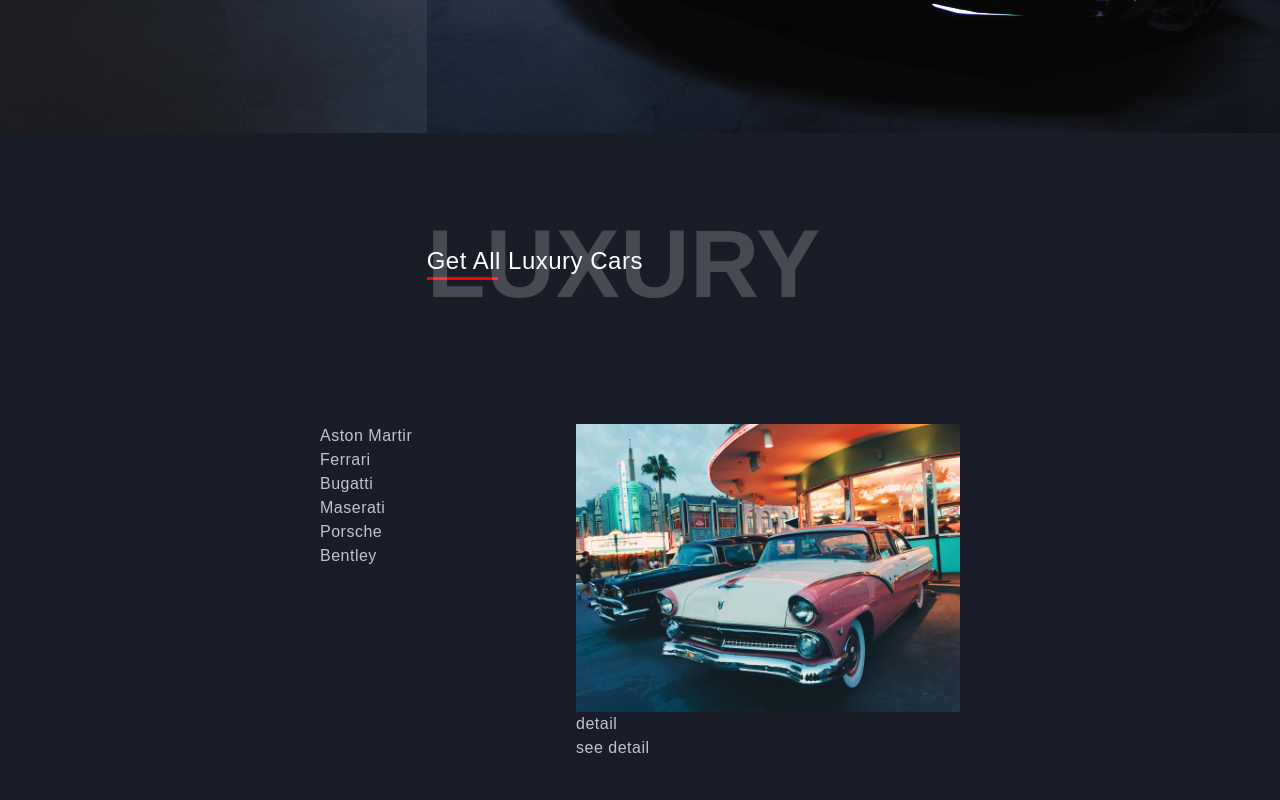
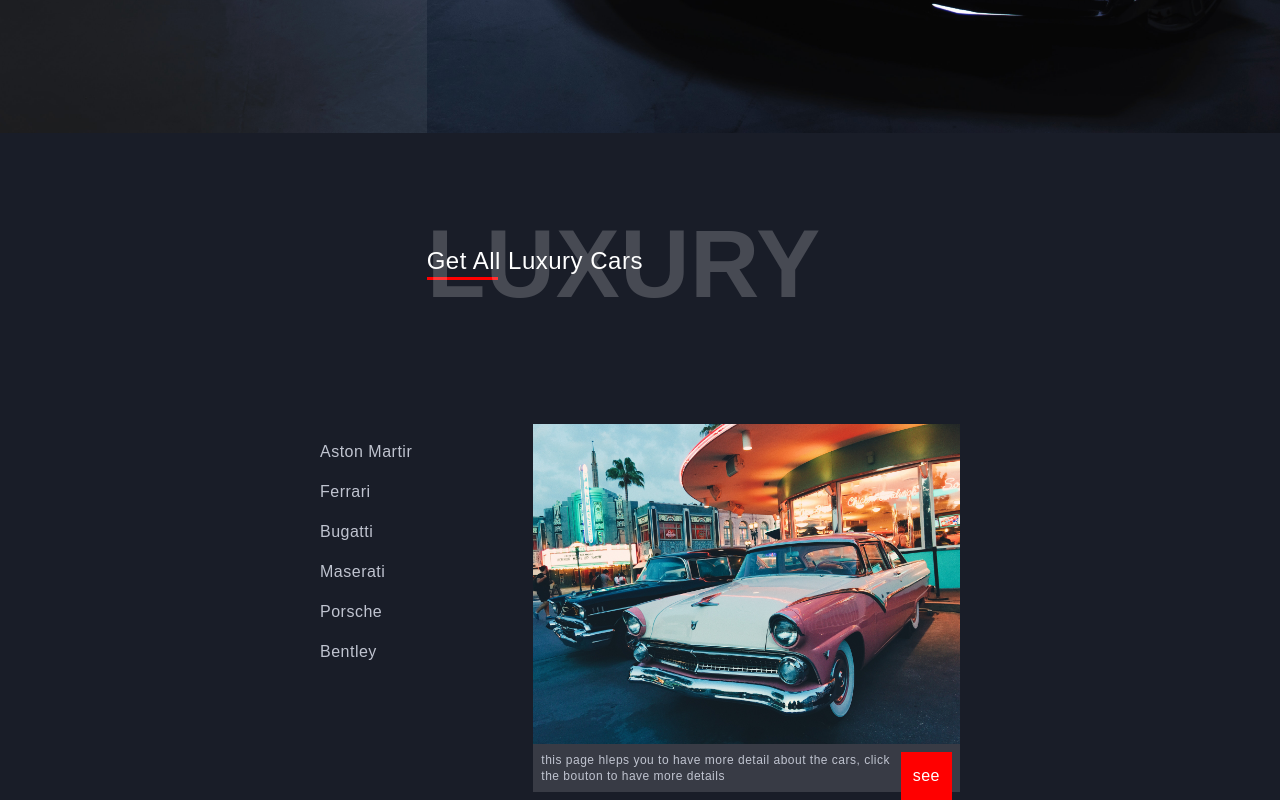
Before and after one commit to joel-kalema/luxury-cars, a Next.js app: page / in a window 1280 px wide. Shown: the part 667-1467 px from the top of the page. Before the commit the page ends 1427 px from the top, so only its background shows below. Built offline with nearby package versions, Linux system fonts and the light colour scheme.

Commit message:
add about content

```diff
--- a/components/about.js
+++ b/components/about.js
@@ -8,18 +8,18 @@ export default function About () {
             </div>
             <div className="flex w-3/6 mx-auto justify-between">
                 <ul>
-                    <li>Aston Martir</li>
-                    <li>Ferrari</li>
-                    <li>Bugatti</li>
-                    <li>Maserati</li>
-                    <li>Porsche</li>
-                    <li>Bentley</li>
+                    <li className="my-4">Aston Martir</li>
+                    <li className="my-4">Ferrari</li>
+                    <li className="my-4">Bugatti</li>
+                    <li className="my-4">Maserati</li>
+                    <li className="my-4">Porsche</li>
+                    <li className="my-4">Bentley</li>
                 </ul>
-                <div className="w-3/5">
+                <div className="w-4/6">
                     <img src="about.jpg" alt="cars" />
-                    <div>
-                        <p>detail</p>
-                        <a href="">see detail</a>
+                    <div className="flex p-2 justify-between bg-[#fff2]">
+                        <p className="text-xs">this page hleps you to have more detail about the cars, click the bouton to have more details</p>
+                        <a href="" className="p-3 bg-[red] text-[#fff] mb-[-3rem] h-[3rem]">see</a>
                     </div>
                 </div>
             </div>
```
